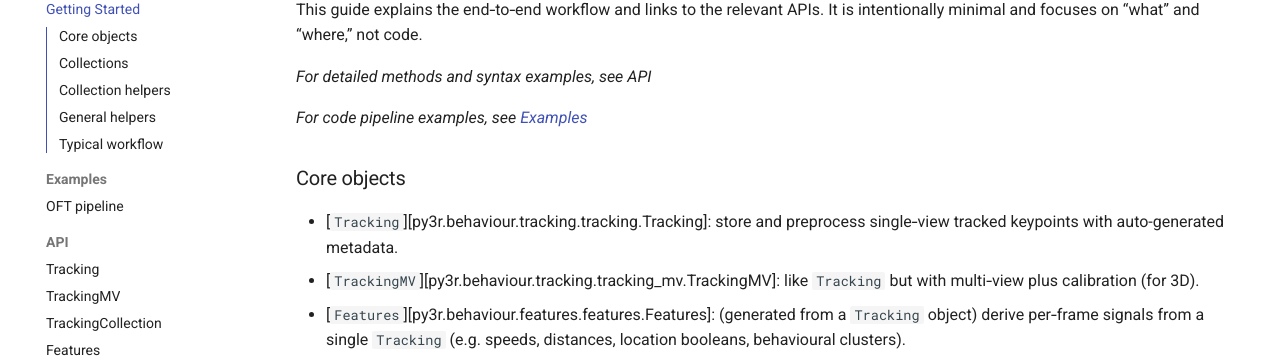
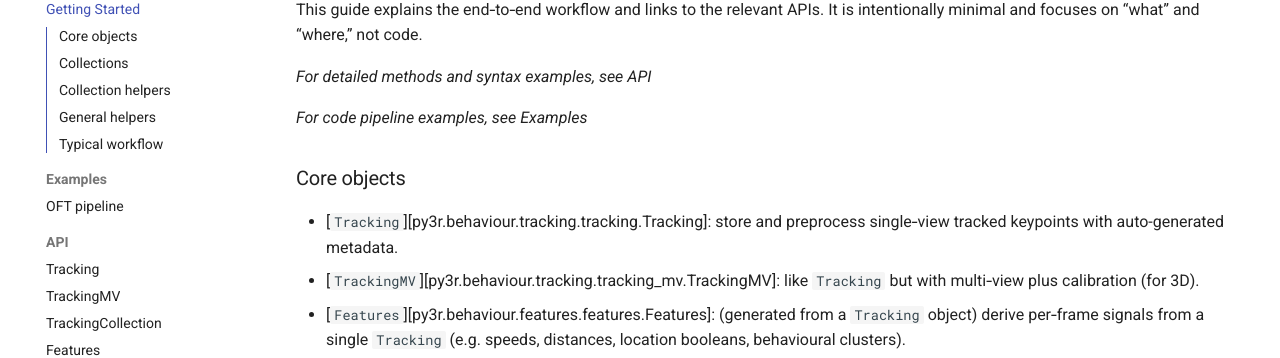
Before and after one commit to ETHZ-INS/py3r_behaviour, an MkDocs documentation site: the page built from docs/getting_started.md, in a window 1280 px wide and 900 px high. Shown: the part 183-541 px from the top of the window. Built offline with MkDocs 1.6.1 and Material for MkDocs 9.7.7, drawn with Linux system fonts in a browser that asks for light colours; part of the change alters nothing that is shown.

```diff
--- a/docs/getting_started.md
+++ b/docs/getting_started.md
@@ -2,7 +2,7 @@ This guide explains the end‑to‑end workflow and links to the relevant APIs.
 
 *For detailed methods and syntax examples, see API*
 
-*For code pipeline examples, see [Examples](examples/full_pipeline.md)*
+*For code pipeline examples, see Examples*
 
 ### Core objects
 - [`Tracking`][py3r.behaviour.tracking.tracking.Tracking]: store and preprocess single‑view tracked keypoints with auto-generated metadata.
```
